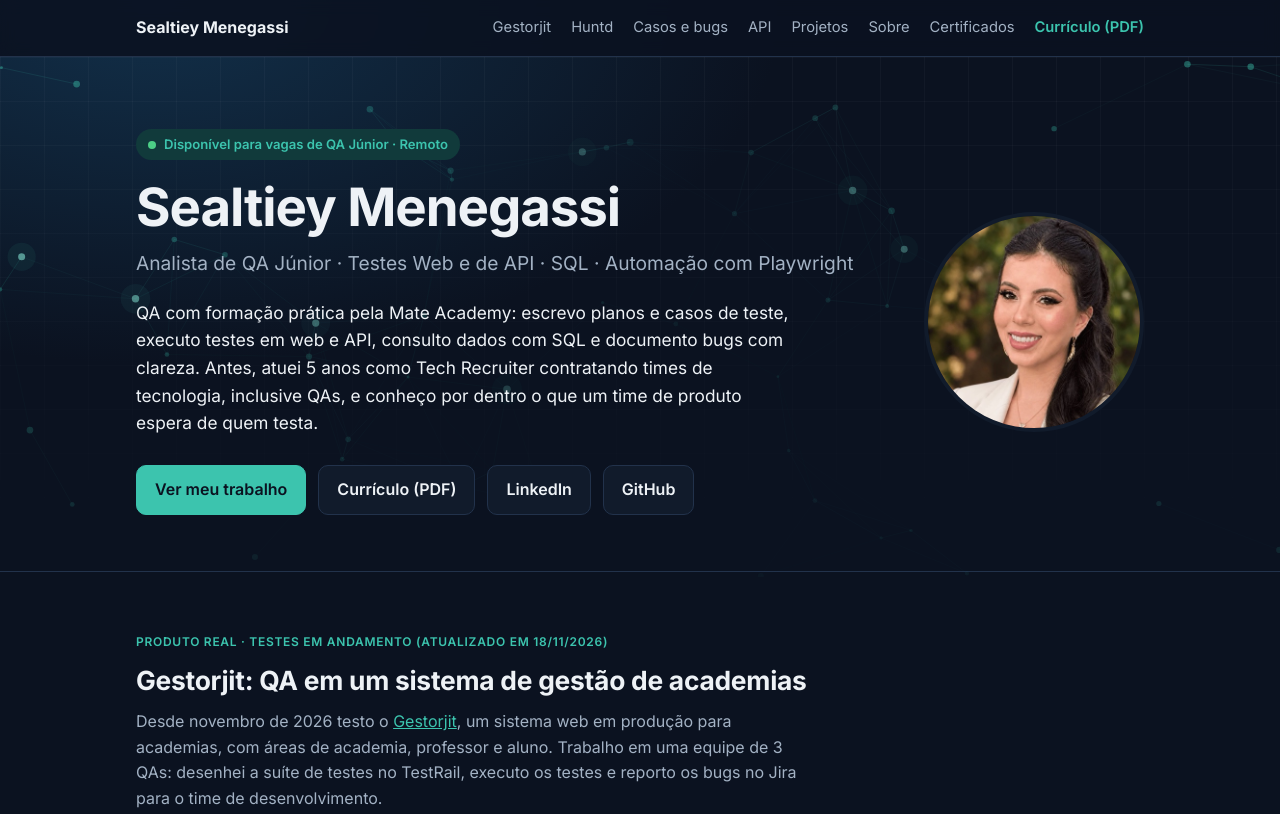
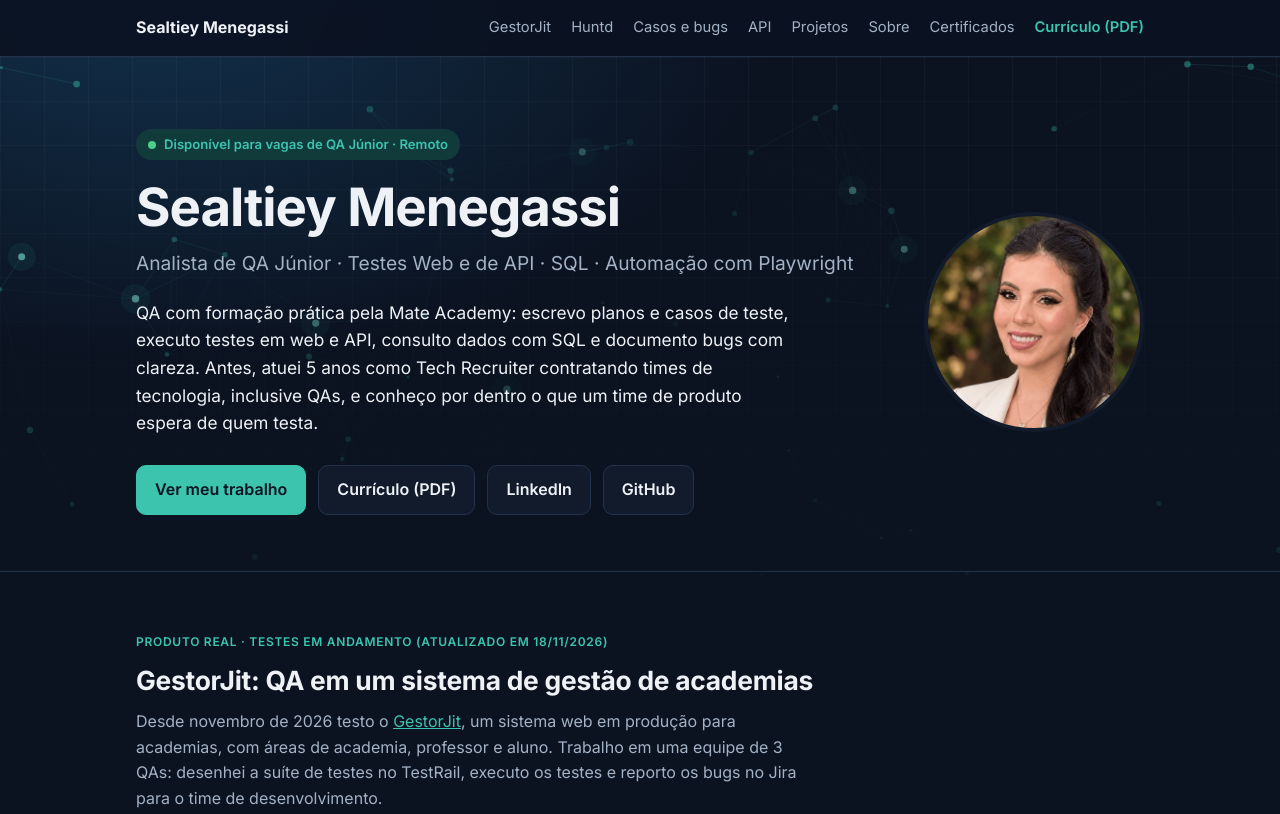
Before and after one commit to Sealtiey/sealtiey.github.io, a plain HTML site: page index.html in a window 1280 px wide. Shown: the top 814 px of the page. Drawn offline with Linux system fonts and the light colour scheme.

Commit message:
Grafia GestorJit, igual à marca
Co-Authored-By: Claude Opus 5.5 <noreply@anthropic.com>

```diff
--- a/index.html
+++ b/index.html
@@ -7,12 +7,12 @@
 <meta name="description" content="Portfólio de Sealtiey Menegassi, Analista de QA Júnior: testes manuais web e testes de API com Postman, SQL, Jira, TestRail e automação com Playwright. Certificação Scrum (SFC).">
 <meta property="og:type" content="profile">
 <meta property="og:title" content="Sealtiey Menegassi · Analista de QA Júnior">
-<meta property="og:description" content="Portfólio de QA: testes em um sistema real (Gestorjit, 185 casos), estudo de caso do Huntd (155 casos), testes de API no Postman (157 verificações), bugs e SQL.">
+<meta property="og:description" content="Portfólio de QA: testes em um sistema real (GestorJit, 185 casos), estudo de caso do Huntd (155 casos), testes de API no Postman (157 verificações), bugs e SQL.">
 <meta property="og:url" content="https://sealtiey.github.io/">
 <meta property="og:image" content="https://sealtiey.github.io/assets/og-cover-v2.png">
 <meta property="og:image:width" content="1200">
 <meta property="og:image:height" content="627">
-<meta property="og:image:alt" content="Portfólio de QA de Sealtiey Menegassi: 185 casos de teste no Gestorjit, 155 no Huntd e 157 verificações de API">
+<meta property="og:image:alt" content="Portfólio de QA de Sealtiey Menegassi: 185 casos de teste no GestorJit, 155 no Huntd e 157 verificações de API">
 <meta name="twitter:card" content="summary_large_image">
 <script type="application/ld+json">
 {
@@ -221,7 +221,7 @@ main{position:relative}
   <div class="wrap">
     <a class="brand" href="#top">Sealtiey Menegassi</a>
     <ul>
-      <li><a href="#gestorjit">Gestorjit</a></li>
+      <li><a href="#gestorjit">GestorJit</a></li>
       <li><a href="#huntd">Huntd</a></li>
       <li><a href="#amostras">Casos e bugs</a></li>
       <li><a href="#api">API</a></li>
@@ -256,8 +256,8 @@ main{position:relative}
   <section id="gestorjit">
     <div class="wrap">
       <span class="kind-label">Produto real · Testes em andamento (atualizado em 18/11/2026)</span>
-      <h2>Gestorjit: QA em um sistema de gestão de academias</h2>
-      <p class="sub">Desde novembro de 2026 testo o <a href="https://gestorjit.com.br" target="_blank" rel="noopener">Gestorjit</a>, um sistema web em produção para academias, com áreas de academia, professor e aluno. Trabalho em uma equipe de 3 QAs: desenhei a suíte de testes no TestRail, executo os testes e reporto os bugs no Jira para o time de desenvolvimento.</p>
+      <h2>GestorJit: QA em um sistema de gestão de academias</h2>
+      <p class="sub">Desde novembro de 2026 testo o <a href="https://gestorjit.com.br" target="_blank" rel="noopener">GestorJit</a>, um sistema web em produção para academias, com áreas de academia, professor e aluno. Trabalho em uma equipe de 3 QAs: desenhei a suíte de testes no TestRail, executo os testes e reporto os bugs no Jira para o time de desenvolvimento.</p>
 
       <div class="stats">
         <div class="stat"><strong>185</strong><span>casos de teste no TestRail, em 7 áreas</span></div>
```
Also changed, not shown: assets/og-cover-v2.png, assets/og-cover.png, 1 other file.
